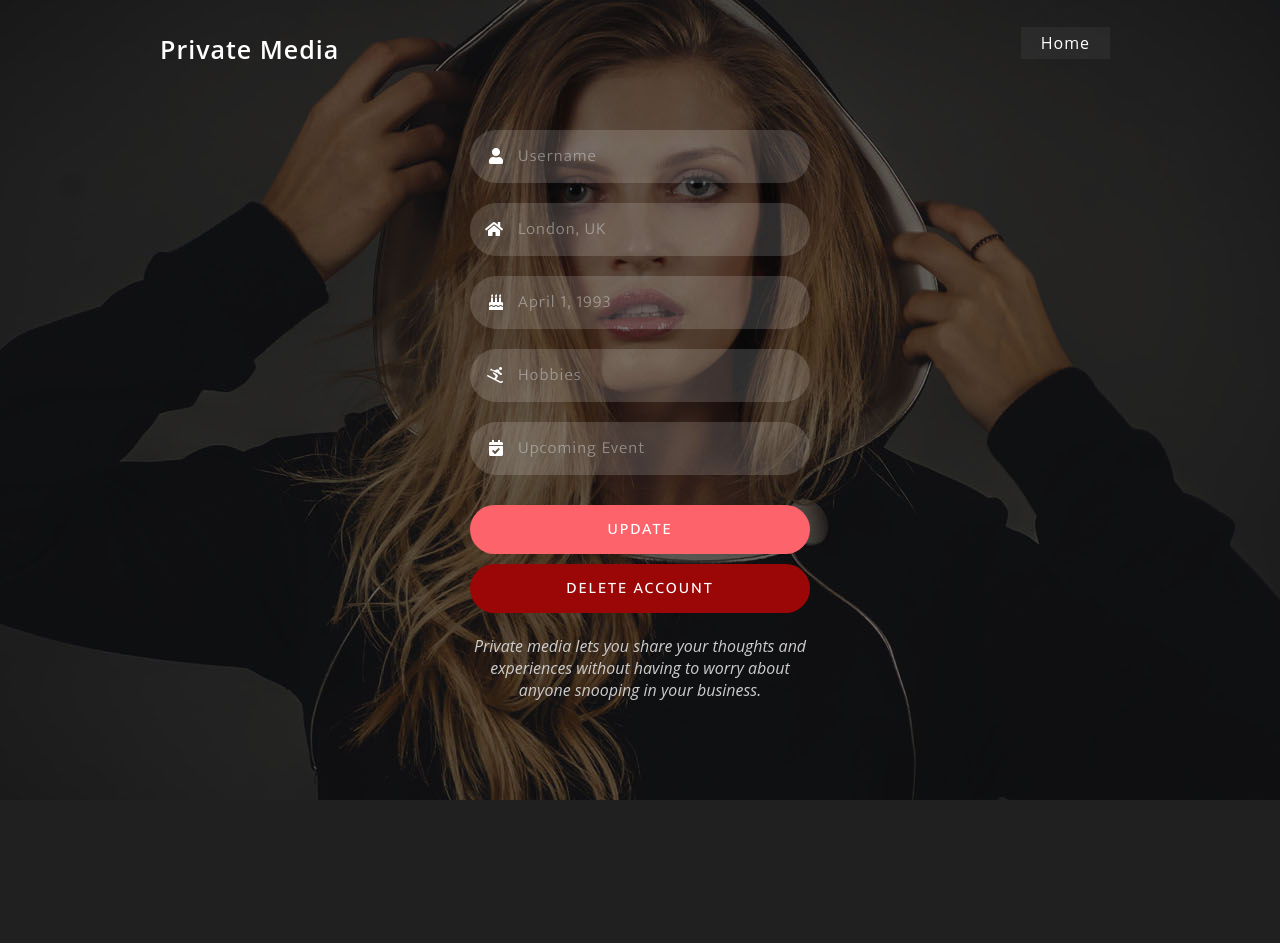
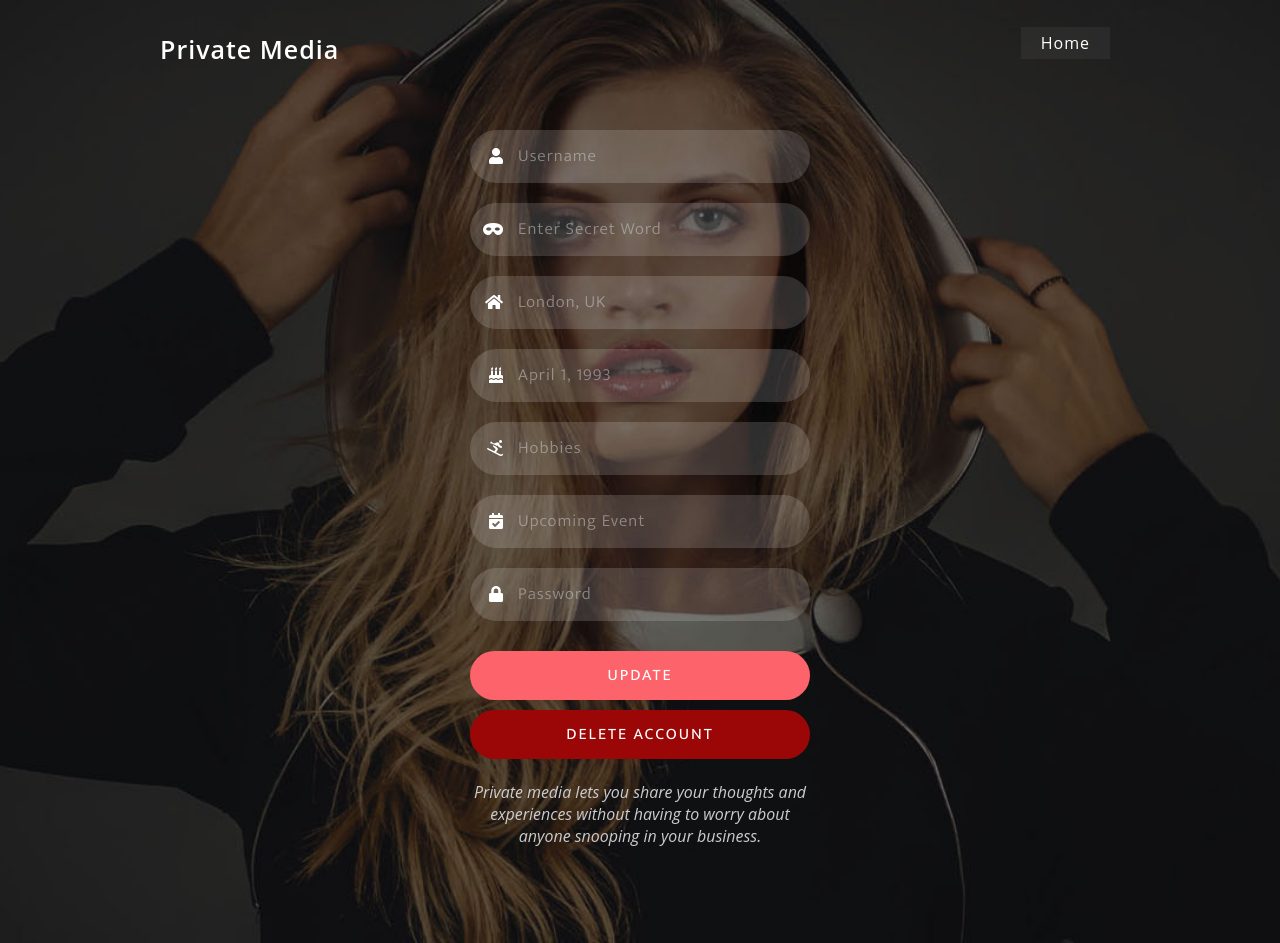
Before and after one commit to Code-Institute-Submissions/PrivateMedia-M3, a Flask app: template templates/updateProfile.html in a window 1280 px wide. Before the commit the page ends 800 px from the top, so only its background shows below. Run offline with Flask 2, Linux system fonts and the light colour scheme; the template is opened without the code that fills it, so the values that code supplies are empty; some libraries are stand-ins or nearby versions.

Commit message:
Updated Id values for each form item, added ability for user to update password from their profile and added user secret to profile update

```diff
--- a/templates/updateProfile.html
+++ b/templates/updateProfile.html
@@ -9,6 +9,12 @@
 								<span class="fa fa-user" aria-hidden="true"></span>
 								<div class="wthree-field">
 									<input name="username" id="text1" type="text" value="{{current_profile.username}}" placeholder="Username" required/>
+								</div>
+							</div>
+                        <div class="field-group">
+								<span class="fa fa-mask" aria-hidden="true"></span>
+								<div class="wthree-field">
+									<input name="secret" value="{{current_profile.secret}}" id="secret" type="text" placeholder="Enter Secret Word"/>
 								</div>
 							</div>
 							<div class="field-group">
@@ -33,6 +39,12 @@
 								<span class="fas fa-calendar-check" aria-hidden="true"></span>
 								<div class="wthree-field">
 									<input name="events" id="myInpt" value="{{current_profile.events}}" type="text" placeholder="Upcoming Event"/>
+								</div>
+							</div>
+                            <div class="field-group">
+								<span class="fas fa-lock" aria-hidden="true"></span>
+								<div class="wthree-field">
+								<input name="password" id="password" value="{{current_profile.password}}" type="password" placeholder="Password"/>
 								</div>
 							</div>
 							<div class="wthree-field">
```
